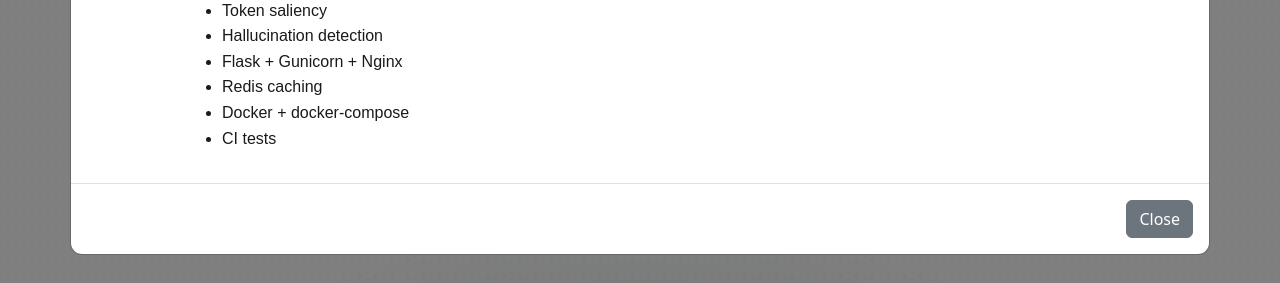
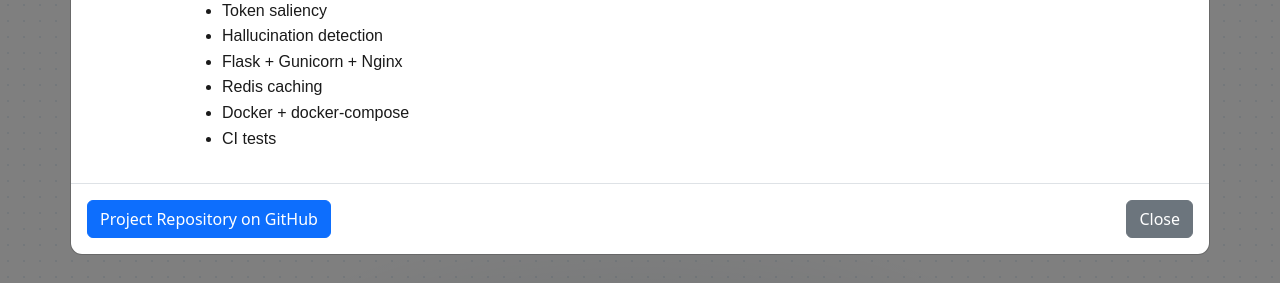
Before and after one commit to siliconshells/Explainable-RAG, a Flask app: page / in a window 1280 px wide, after a click on "The X-RAG Project Overview". Shown: the part 1459-1742 px from the top of the page. Run offline with Flask 3, Linux system fonts and the light colour scheme.

Commit message:
updated the index page

```diff
--- a/app/templates/index.html
+++ b/app/templates/index.html
@@ -215,7 +215,7 @@
                 <a style="cursor: pointer; color: #04417e; font-size: medium;"
                 data-bs-toggle="modal"
                 data-bs-target="#explainableRagModal">
-                    View the Explainable RAG Overview
+                    The X-RAG Project Overview
                 </a>
 
                 <!-- Right side button -->
@@ -315,7 +315,6 @@
 
       <div class="modal-body">
 
-        <!-- THE CONTENT YOU PROVIDED, CLEANLY INSERTED -->
         <section style="font-family: Arial, sans-serif; line-height: 1.6; color: #1a1a1a; max-width: 900px; margin: auto;">
 
             <h3 style="color: #04417e; border-bottom: 2px solid #e0e0e0; padding-bottom: 6px;">
@@ -403,7 +402,21 @@
       </div>
 
       <div class="modal-footer">
-        <button type="button" class="btn btn-secondary" data-bs-dismiss="modal">Close</button>
+
+            <div style="width: 100%; display: flex; justify-content: space-between; align-items: center;">
+
+                <!-- Left side link -->
+                <a href="https://github.com/siliconshells/Explainable-RAG"
+                target="_blank"
+                class="btn btn-primary"
+                style="font-size: medium;">
+                    Project Repository on GitHub
+                </a>
+
+                <!-- Right side button -->
+                <button type="button" class="btn btn-secondary" data-bs-dismiss="modal">Close</button>
+            </div>
+
       </div>
 
     </div>
```
